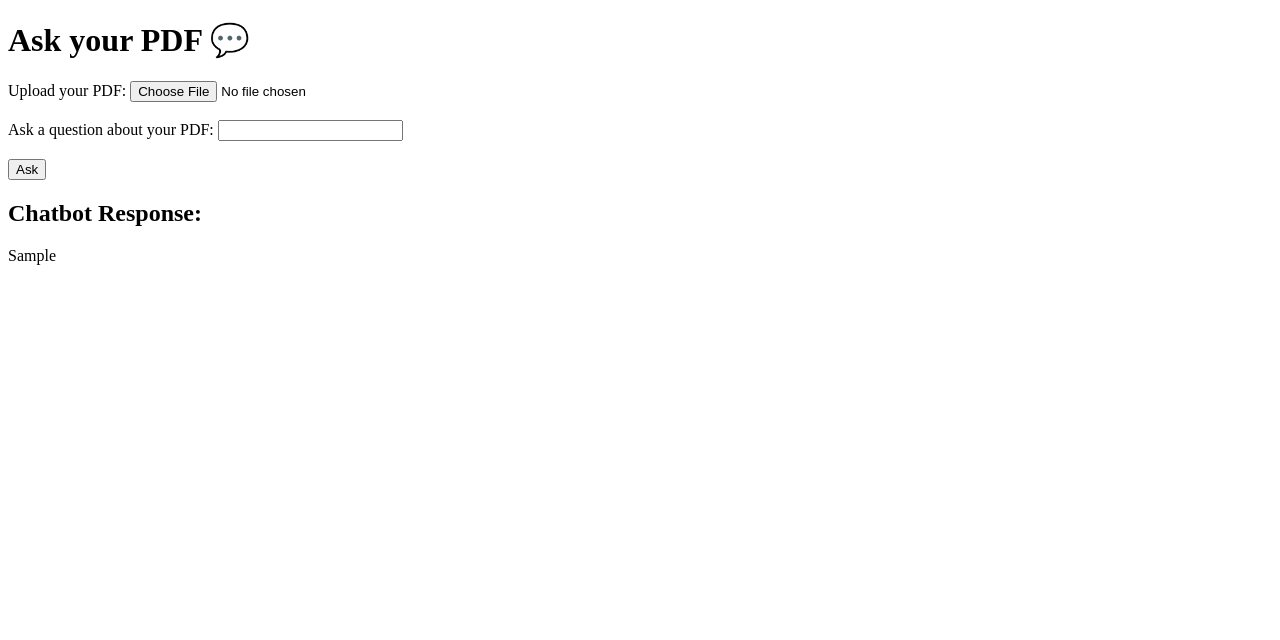
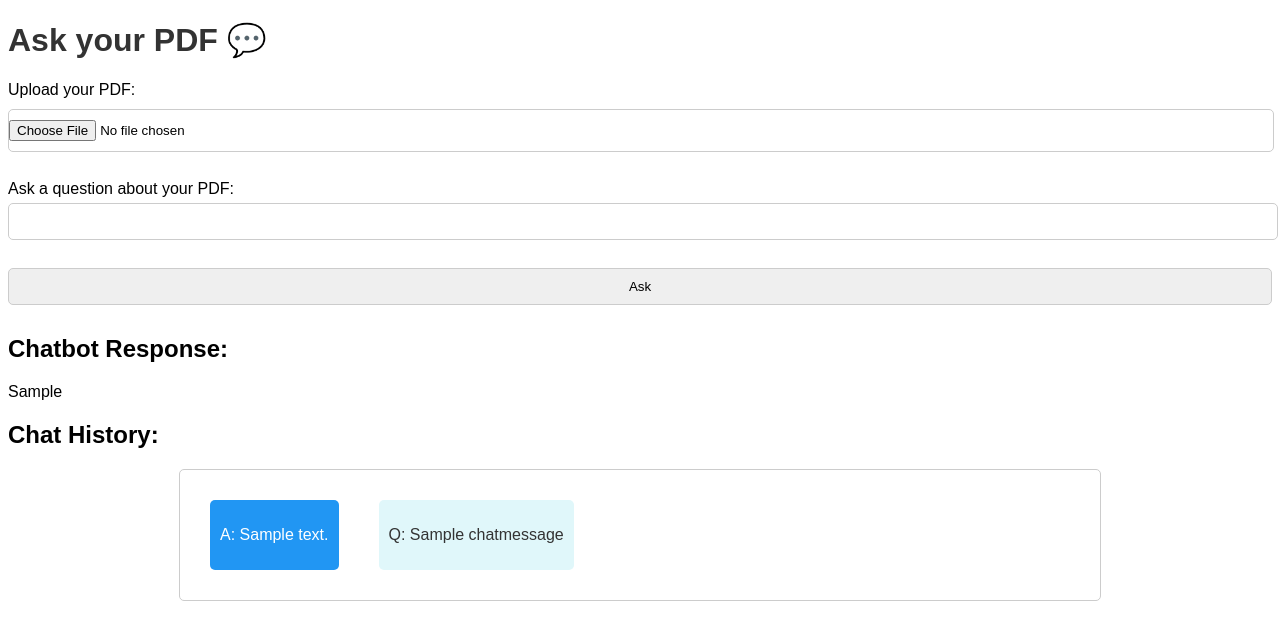
Before and after one commit to Amanastel/PDF_Based_Chatbot_AI, a Django app: template llmModelAi/llmApp/templates/pdf_chatbot.html in a window 1280 px wide. Shown: the top 640 px of the page. Run offline with Django 4.2, Linux system fonts and the light colour scheme; tables that the repository leaves empty hold one stand-in row (values such as "Sample post"); the template is opened without the code that fills it: values that come from a table or form of the project are taken from there, most other values are stand-ins (such as "Sample title", 1, 10 or a date in 2020).

Commit message:
update user history

```diff
--- a/llmModelAi/llmApp/admin.py
+++ b/llmModelAi/llmApp/admin.py
@@ -1,5 +1,6 @@
 from django.contrib import admin
 from .models import CustomProfile, PDFDocument, ChatMessage
+# from .models import CustomProfile, PDFDocument, ChatHistory
 
 # Register your models here.
 admin.site.register(CustomProfile)
--- a/llmModelAi/llmApp/models.py
+++ b/llmModelAi/llmApp/models.py
@@ -25,10 +25,20 @@ class PDFDocument(models.Model):
     def __str__(self):
         return f"{self.user.username}'s PDF: {self.document.name}"
 
+# class ChatMessage(models.Model):
+#     user = models.ForeignKey(User, on_delete=models.CASCADE)
+#     message = models.TextField()
+#     timestamp = models.DateTimeField(auto_now_add=True)
+
+#     def __str__(self):
+#         return f"{self.user.username} at {self.timestamp}: {self.message}"
+
 class ChatMessage(models.Model):
     user = models.ForeignKey(User, on_delete=models.CASCADE)
     message = models.TextField()
+    question = models.TextField()
+    answer = models.TextField()
     timestamp = models.DateTimeField(auto_now_add=True)
 
     def __str__(self):
-        return f"{self.user.username} at {self.timestamp}: {self.message}"
+        return f"{self.user.username} at {self.timestamp}: Q: {self.question}, A: {self.answer}"
--- a/llmModelAi/llmApp/templates/pdf_chatbot.html
+++ b/llmModelAi/llmApp/templates/pdf_chatbot.html
@@ -1,36 +1,72 @@
-{% comment %} <!DOCTYPE html>
-<html>
-<head>
-    <title>PDF Chatbot</title>
-</head>
-<body>
-    <h2>Ask your PDF 💬</h2>
-
-    <form method="post" enctype="multipart/form-data">
-        {% csrf_token %}
-        <input type="file" name="pdf_file">
-        <button type="submit">Upload PDF</button>
-    </form>
-
-    {% if response %}
-    <form method="post">
-        {% csrf_token %}
-        <input type="text" name="user_question" placeholder="Ask a question about your PDF">
-        <button type="submit">Get Answer</button>
-    </form>
-
-    <h3>Answer:</h3>
-    <p>{{ response }}</p>
-    {% endif %}
-</body>
-</html> {% endcomment %}
-
-
-<!-- pdf_chatbot_app/templates/pdf_chat.html -->
 <!DOCTYPE html>
 <html>
 <head>
     <title>PDF Chatbot</title>
+    <style>
+        body {
+            font-family: Arial, sans-serif;
+        }
+
+        h1 {
+            color: #333;
+        }
+
+        .chat-container {
+            width: 900px;
+            margin: 20px auto;
+            padding: 10px;
+            border: 1px solid #ccc;
+            border-radius: 5px;
+        }
+
+        .chat-message {
+
+            width: 100%;
+            display: flex;
+            justify-content: flex-start;
+
+        }
+
+        .user-message {
+            background-color: #e0f7fa;
+            color: #333;
+            float: left;
+            padding: 10px;
+            border-radius: 5px;
+            margin: 20px;
+        }
+
+        .bot-message {
+            background-color: #2196F3;
+            color: #fff;
+            {% comment %} float: right; {% endcomment %}
+            padding: 10px;
+            border-radius: 5px;
+            margin: 20px;
+        }
+
+
+
+        label {
+            display: block;
+            margin-bottom: 5px;
+        }
+
+        input[type="file"],
+        input[type="text"],
+        input[type="submit"] {
+            width: 100%;
+            padding-bottom: 10px;
+            padding-top: 10px;
+            margin-bottom: 10px;
+            border: 1px solid #ccc;
+            border-radius: 5px;
+        }
+
+        input[type="file"] {
+            margin-top: 5px;
+        }
+    </style>
 </head>
 <body>
     <h1>Ask your PDF 💬</h1>
@@ -42,7 +78,33 @@
         <input type="text" name="question"><br><br>
         <input type="submit" value="Ask">
     </form>
+
     <h2>Chatbot Response:</h2>
     <p>{{ chat_response }}</p>
+
+    <h2>Chat History:</h2>
+    <div class="chat-container">
+        {% for message in chat_history %}
+            <div class="chat-message">
+                {% if message.user == request.user %}
+                    <div class="user-message">
+                        <p>Q: {{ message.message }}</p>
+                    </div>
+                    <div class="bot-message">
+                        <p>A: {{ message.answer }}</p>
+                    </div>
+                {% else %}
+                    <div class="bot-message">
+                        <p>A: {{ message.answer }}</p>
+                    </div>
+                    <div class="user-message">
+                        <p>Q: {{ message.question }}</p>
+                    </div>
+                {% endif %}
+            </div>
+        {% empty %}
+            <p>No chat history yet.</p>
+        {% endfor %}
+    </div>
 </body>
 </html>
```
Also changed, not shown: llmModelAi/llmApp/forms.py (+4 -4 lines), llmModelAi/llmApp/templates/home.html (+1 -38 lines), llmModelAi/llmApp/views.py (+99 -5 lines), llmModelAi/llmApp/migrations/0001_initial.py.
